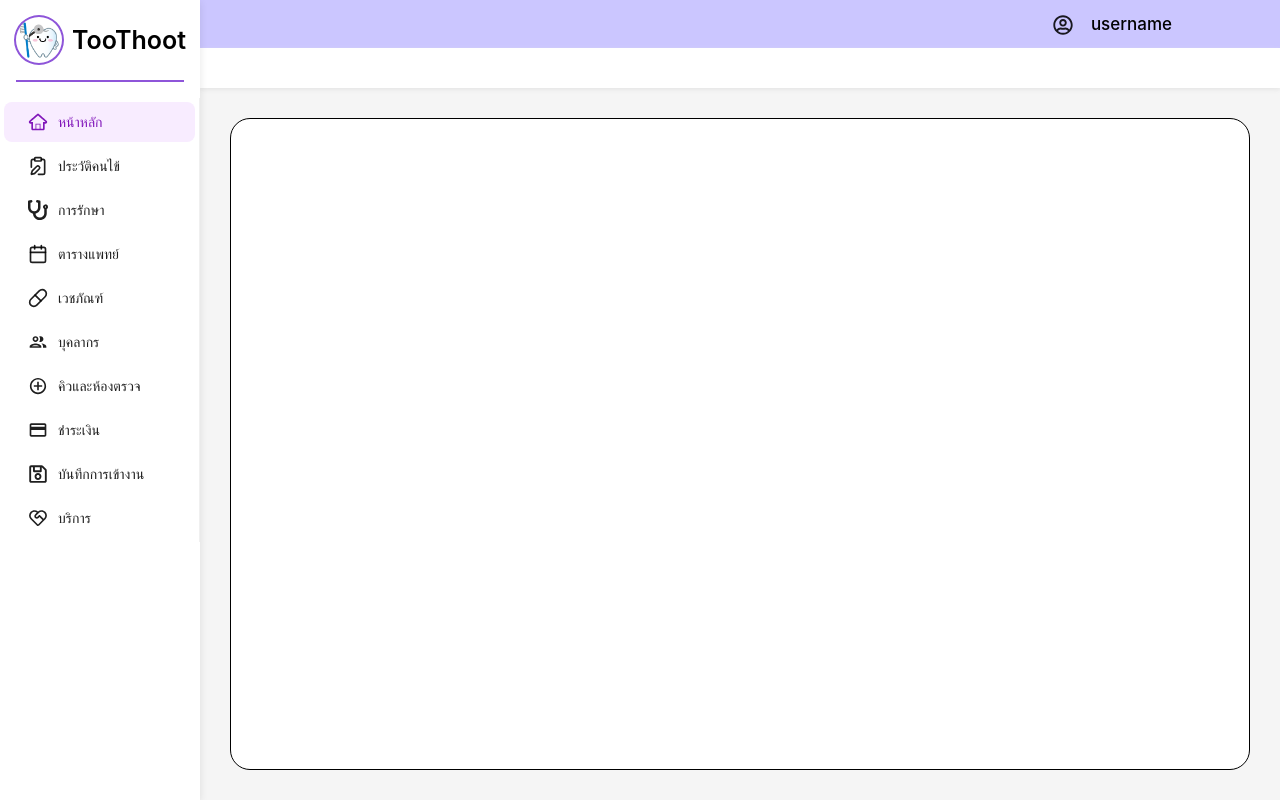
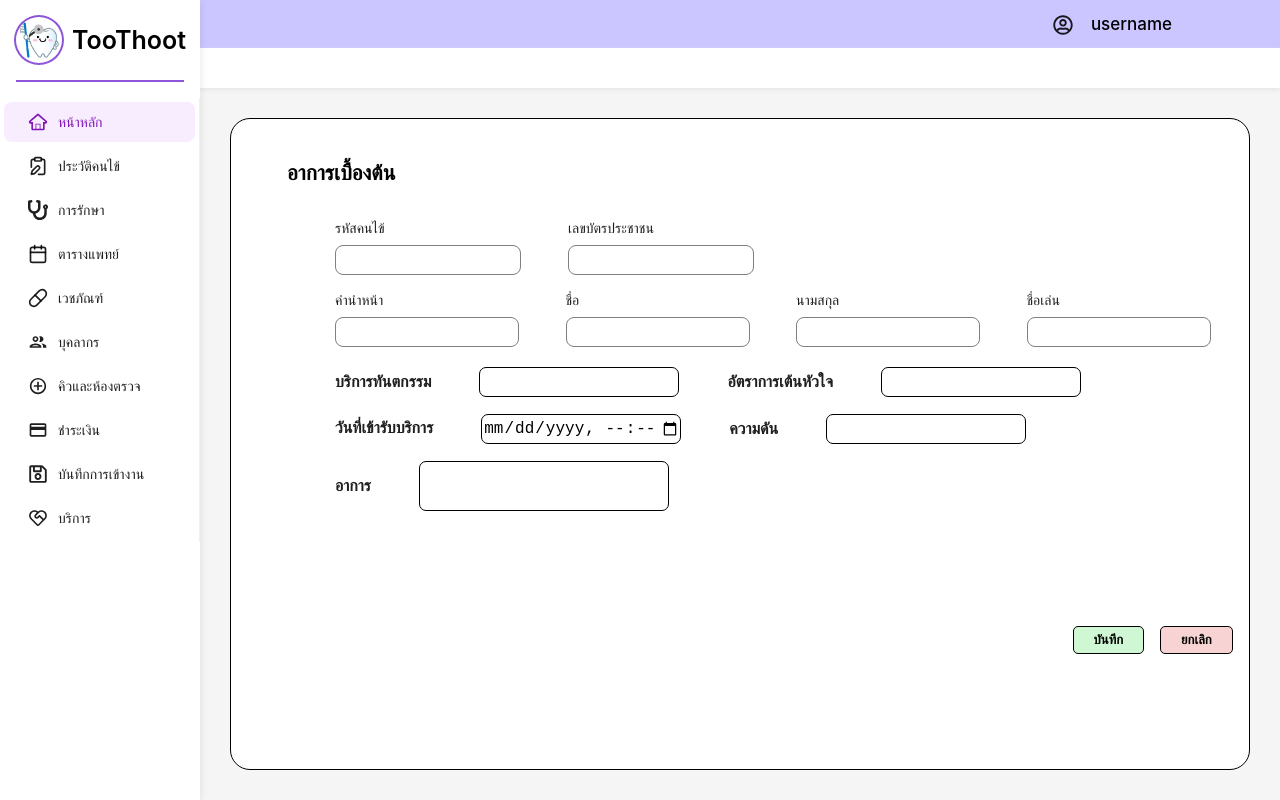
Before and after one commit to gimmick72/SA-Project, a React (Vite) app in the folder frontend/: page /patient/initial in a window 1280 px wide. Built offline with nearby package versions, Linux system fonts and the light colour scheme.

Commit message:
ใส่เพิ่ม

```diff
--- a/frontend/src/Route/patientRoute.tsx
+++ b/frontend/src/Route/patientRoute.tsx
@@ -4,13 +4,15 @@ import PatientInfoPage from "../pages/pateint_info/index";
 import AddPatientPage from "../pages/pateint_info/AddPatientPage";
 import HistoryPage from "../pages/pateint_info/history";
 import ContactPage from "../pages/pateint_info/contact";
+import InitialPage from "../pages/pateint_info/initial";
 
 // RETURN เป็น Array of <Route>
 const PatientRoutes = [
   <Route key="patient" path="/patient" element={<PatientInfoPage />} />,
   <Route key="add-patient" path="/patient/add" element={<AddPatientPage />} />,
   <Route key="history" path="/patient/history" element={<HistoryPage />} />,
-  <Route key="contact" path="/patient/contact" element={<ContactPage />} />
+  <Route key="contact" path="/patient/contact" element={<ContactPage />} />,
+  <Route key="initial" path="/patient/initial" element={<InitialPage />} />
 ];
 
 export default PatientRoutes;
--- a/frontend/src/pages/pateint_info/component_patient/historyTable.tsx
+++ b/frontend/src/pages/pateint_info/component_patient/historyTable.tsx
@@ -41,7 +41,7 @@ const data: DataType[] = [
 const App: React.FC = () => {
   return (
     <div>
-      <Card style={{ width: 300 }}>
+      <Card style={{ width: 500, margin:"0" }}>
         <Table<DataType>
           columns={columns}
           dataSource={data}
--- a/frontend/src/pages/pateint_info/history.tsx
+++ b/frontend/src/pages/pateint_info/history.tsx
@@ -1,7 +1,10 @@
 import React from "react";
 import { Card, Button, Table } from "antd";
 import type { ColumnsType } from "antd/es/table";
-
+import { Link } from "react-router-dom";
+import HistoryTable from "./component_patient/historyTable";
+import "./design/history.css";
+import { Flex } from "antd";
 
 interface DataType {
   key: string;
@@ -33,42 +36,70 @@ const data: DataType[] = [
     visitDate: "05/07/2025",
     service: "อุดฟัน",
   },
+  {
+    key: "3",
+    visitDate: "05/07/2025",
+    service: "อุดฟัน",
+  },
+
 ];
+
 
 const HistoryPage: React.FC = () => {
   return (
-    <div className="history-container">
+    <div className="wrapper">
       <div className="header">
-        <h2>ข้อมูลประจำตัว</h2>
-        <div className="tabs">
-          <span>ข้อมูลการติดต่อ</span>
-          <span className="active-tab">ประวัติการรักษา</span>
-        </div>
+        <h2 style={{ fontWeight: "600" }}>ข้อมูลประจำตัว</h2>
+        <h3 className="header-element">
+          <Link to="/patient/contact">
+            <span
+              style={{ margin: "0.5rem", color: "black", fontWeight: "400" }}
+            >
+              ข้อมูลการติดต่อ{" "}
+            </span>
+          </Link>
+        </h3>
+        <h3 className="header-element">
+          <Link to="/patient/history">
+            <span
+              style={{ margin: "0.5rem", color: "black", fontWeight: "400" }}
+            >
+              ประวัติการรักษา
+            </span>
+          </Link>
+        </h3>
       </div>
 
       <div className="content-box">
         <div className="table-section">
-          <Table
-            columns={columns}
-            dataSource={data}
-            pagination={false}
-            bordered
-          />
+          <HistoryTable />
         </div>
 
         <div className="detail-section">
-          <h3>รายละเอียด</h3>
-          <Card className="detail-card">
-            <p>วันที่เข้ารับบริการ: </p>
-            <p>เวลา: </p>
-            <p>ชื่อ นามสกุล: </p>
-            <p>บริการทันตกรรม: </p>
-            <p>ทันตแพทย์ผู้รักษา: </p>
-            <p>ผลการวินิจฉัย:</p>
-            <textarea rows={3} style={{ width: "100%", marginBottom: "10px" }} />
-            <Button type="primary" style={{ background: "#F6E8C4", color: "#000" }}>
-              เพิ่มเติม
-            </Button>
+          <h3 style={{ marginLeft: "45%" }}>รายละเอียด</h3>
+          <Card style={{ width: 400, backgroundColor: "#FCFCFF" }}>
+            <div style={{ display: "flex", margin: "0" }}>
+              <p style={{ marginRight: "3rem" }}>วันที่เข้ารับบริการ</p>
+              <p>เวลา</p>
+            </div>
+            <p>ชื่อ นามสกุล</p>
+            <p>บริการทันตกรรม</p>
+            <p>ทันตแพทย์ผู้รักษา</p>
+            <p>ผลการวินัจฉัย</p>
+            <div
+              style={{
+                width: "300px",
+                height: "100px",
+                margin: "2rem",
+                border: "1px solid #000",
+                borderRadius: "20px",
+                textAlign: "center",
+                alignContent: "center",
+                backgroundColor: "white",
+              }}
+            >
+              deteail
+            </div>
           </Card>
         </div>
       </div>
--- a/frontend/src/pages/pateint_info/initial.tsx
+++ b/frontend/src/pages/pateint_info/initial.tsx
@@ -1,78 +1,198 @@
+import React from "react";
+import { Link } from "react-router-dom";
+import "./design/contact.css";
 
-export const InitiallPage = () => {
-    return (
-      <>
-        <div>
-          <h2>ข้อมูลประจำตัว</h2>
-          <h3>ข้อมูลการติดต่อ</h3>
-          <h3>ประวัติการรักษา</h3>
+const InitialPage = () => {
+  return (
+    <div className="wrapper">
+      <div className="header">
+        <h2 style={{ fontWeight: "600" }}>อาการเบื้องต้น</h2>
+      </div>
+
+      <div style={{ paddingLeft: "3rem" }}>
+        <div className="row1">
+          <div>
+            <div>รหัสคนไข้</div>
+            <input
+              className="inputbox"
+              type="text"
+              id="patientID"
+              name="patientID"
+              required
+            />
+          </div>
+
+          <div>
+            <div>เลขบัตรประชาชน</div>
+            <input
+              className="inputbox"
+              type="text"
+              id="citizenID"
+              name="citizenID"
+            />
+          </div>
         </div>
+      <div>
+        <div className="contact-row">
+          <div>
+            <div>คำนำหน้า</div>
+            <input type="text" id="prefix" name="prefix" className="inputbox" />
+          </div>
 
-        <input type="text" className="patientID" />
-        <label>รหัสคนไข้</label>
+          <div>
+            <div>ชื่อ</div>
+            <input
+              type="text"
+              id="firstname"
+              name="firstname"
+              className="inputbox"
+            />
+          </div>
 
-        <input type="text" className="citizenID" />
-        <label>เลขบัตรประชาชน</label>
+          <div>
+            <div>นามสกุล</div>
+            <input
+              type="text"
+              id="lastname"
+              name="lastname"
+              className="inputbox"
+            />
+          </div>
 
-        <label>เพศ</label>
-        <input type="radio" className="male" />
-        <label>ชาย</label>
-        <input type="radio" className="female" />
-        <label>หญิง</label>
+          <div>
+            <div>ชื่อเล่น</div>
+            <input
+              type="text"
+              id="nickname"
+              name="nickname"
+              className="inputbox"
+            />
+          </div>
+        </div>
+      </div>
 
-        <input type="text" className="prefix" />
-        <label>คำนำหน้า</label>
+      <div className="row5">
+          <div>
+            <span
+              style={{
+                fontWeight: "700",
+                width: "100px",
+                marginRight: "3rem",
+                fontSize: "16px",
+              }}
+            >
+              บริการทันตกรรม
+            </span>
+            <input
+              className="service"
+              type="text"
+              id="service"
+              name="service"
+              style={{ width: "200px", height:"30px", marginRight: "3rem" , fontSize: "16px" ,border:"0.5px solid #000",borderRadius:"7px" }}
+            />
+          </div>
 
-        <input type="text" className="fristname" />
-        <label>ชื่อ</label>
+          <div>
+            <span
+              style={{
+                fontWeight: "700",
+                width: "100px",
+                marginRight: "3rem",
+                fontSize: "16px",
+              }}
+            >
+             อัตราการเต้นหัวใจ
+            </span>
+            <input
+              className="heart-rate"
+              type="text"
+              id="heart-rate"
+              name="heart-rate"
+              style={{ width: "200px", height:"30px", marginRight: "3rem" , fontSize: "16px" ,border:"0.5px solid #000",borderRadius:"7px" }}
+            />
+          </div>
+        </div>
+        <br />
 
-        <input type="text" className="lastname" />
-        <label>นามสกุล</label>
+      <div className="row6">
+          <div>
+            <span
+              style={{
+                fontWeight: "700",
+                width: "100px",
+                marginRight: "3rem",
+                fontSize: "16px",
+              }}
+            >
+              วันที่เข้ารับบริการ
+            </span>
+            <input
+              className="visit-date"
+              type="datetime-local"
+              id="date"
+              name="date"
+              style={{ width: "200px", height:"30px", marginRight: "3rem" , fontSize: "16px" ,border:"0.5px solid #000",borderRadius:"7px" }}
+            />
+          </div>
 
-        <input type="text" className="nickname" />
-        <label>ชื่อเล่น</label>
+          <div>
+            <span
+              style={{
+                fontWeight: "700",
+                width: "100px",
+                marginRight: "3rem",
+                fontSize: "16px",
+              }}
+            >
+             ความดัน
+            </span>
+            <input
+              className="blood-pressure"
+              type="text"
+              id="blood-pressure"
+              name="blood-pressure"
+              style={{ width: "200px", height:"30px", marginRight: "3rem" , fontSize: "16px" ,border:"0.5px solid #000",borderRadius:"7px" }}
+            />
+          </div>
+        </div>
+        <br />
 
-        <input type="text" className="eti" />
-        <label>เชื้อชาติ</label>
+      <div className="row7">
+          <div>
+            <span
+              style={{
+                fontWeight: "700",
+                width: "100px",
+                marginRight: "3rem",
+                fontSize: "16px",
+              }}
+            >
+              อาการ
+            </span>
+            <input
+              className="initial-symptoms"
+              type="text"
+              id="initial-symptoms"
+              name="initial-symptoms"
+              style={{ width: "250px", height:"50px", marginRight: "3rem" , fontSize: "16px" ,border:"0.5px solid #000",borderRadius:"7px" }}
+            />
+          </div>
+          </div>
 
-        <input type="text" className="nationality" />
-        <label>สัญชาติ</label>
-
-        <input type="datetime" className="birthdate" />
-        <label>วันเกิด</label>
-
-        <input type="text" className="age" />
-        <label>อายุ(ปี)</label>
-
-        <input type="text" className="p" />
-        <label>โรคประจำตัว</label>
-
-        <input type="text" className="ิbloodtype" />
-        <label>หมู่เลือด</label>
-
-        <input type="text" className="phone_number" />
-        <label>เบอร์โทรศัพท์</label>
-
-        <label>แพ้ยา</label>
-        <input type="text" className="drug" />
-        <label>แพ้ยา</label>
-        <input type="radio" className="not_drug" />
-        <label>ปฏิเสธการแพ้ยา</label>
-
-        <label>ผู้ที่ติดต่อได้</label>
-        <label>ความสัมพันธ์</label>
-        <input type="text" className="relationship" />
-        <label>เบอร์โทรศัพท์</label>
-        <input type="radio" className="emergency_phone" />
-
-        <button type="button" className="save-button">
+      <div className="button-contact">
+        <button type="submit" className="save-button">
           บันทึก
         </button>
-        <button type="button" className="cancel-button">
+        <button
+          type="button"
+          className="cancel-button"
+          onClick={() => window.history.back()}
+        >
           ยกเลิก
         </button>
-      </>
-    );
-  };
-
-  export default InitiallPage;
+      </div>
+    </div>
+    </div>
+  );
+};
+export default InitialPage;
```
Also changed, not shown: frontend/src/pages/pateint_info/component_patient/table.tsx (+33 -15 lines), frontend/src/pages/pateint_info/design/history.css (+23 -0 lines), frontend/src/pages/pateint_info/detail/deatail.tsx (deleted, +0 -7 lines), 2 other files (tests, documents, lock files or other folders).
